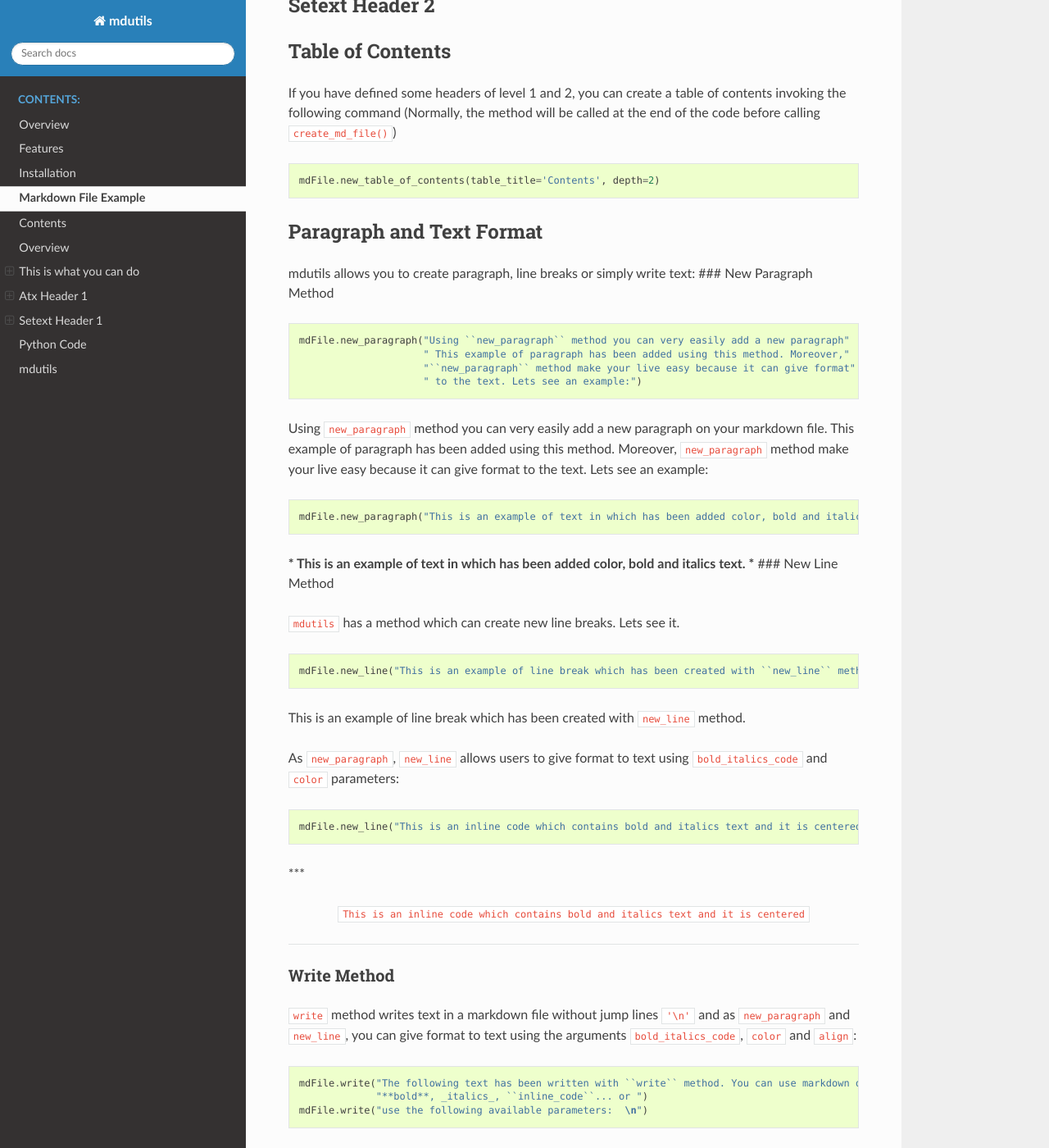
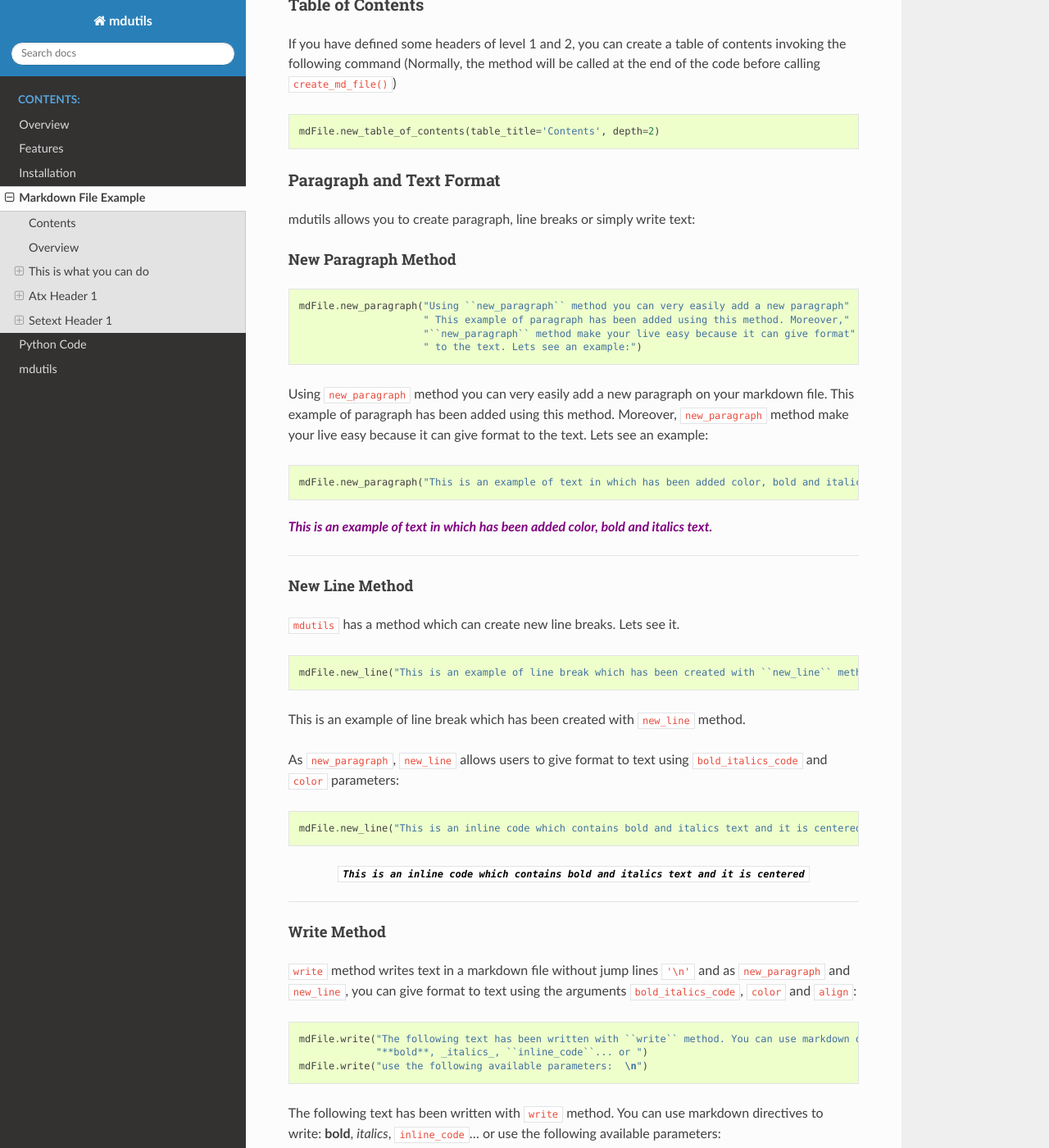
Before and after one commit to didix21/mdutils, a Sphinx documentation site: the page built from doc/source/examples/Example_Markdown.rst, in a window 1280 px wide and 1400 px high, scrolled down 1734 px. Shown: the whole window at 82% size. Built offline with Sphinx 7.4.7 and the Read the Docs theme 2.0.0, drawn with Linux system fonts in a browser that asks for light colours; some of the changed text lies outside the part shown.

Commit message:
Adapted some markdown directives to rst directives.

```diff
--- a/doc/source/examples/Example_Markdown.rst
+++ b/doc/source/examples/Example_Markdown.rst
@@ -1,3 +1,4 @@
+=====================
 Markdown File Example
 =====================
 
@@ -106,7 +107,10 @@ Paragraph and Text Format
 -------------------------
 
 mdutils allows you to create paragraph, line breaks or simply write
-text: ### New Paragraph Method
+text:
+
+New Paragraph Method
+~~~~~~~~~~~~~~~~~~~~
 
 .. code:: python
 
@@ -124,8 +128,22 @@ because it can give format to the text. Lets see an example:
 
     mdFile.new_paragraph("This is an example of text in which has been added color, bold and italics text.", bold_italics_code='bi', color='purple')
 
-*** This is an example of text in which has been added color, bold and
-italics text. *** ### New Line Method
+.. raw:: html
+
+    <font color="purple"><b><i>
+
+    This is an example of text in which has been added color, bold and
+    italics text.
+
+.. raw:: html
+
+    </b></i></font>
+
+
+--------------
+
+New Line Method
+~~~~~~~~~~~~~~~
 
 ``mdutils`` has a method which can create new line breaks. Lets see it.
 
@@ -143,17 +161,16 @@ using ``bold_italics_code`` and ``color`` parameters:
 
     mdFile.new_line("This is an inline code which contains bold and italics text and it is centered", bold_italics_code='cib', align='center')
 
-\**\*
 
 .. raw:: html
 
-   <center>
+   <center><b><i><code>
 
-``This is an inline code which contains bold and italics text and it is centered``
+    This is an inline code which contains bold and italics text and it is centered
 
 .. raw:: html
 
-   </center>
+   </code></i></b></center>
 
 --------------
 
@@ -184,14 +201,33 @@ use the following available parameters:
     mdFile.write('  \n')
     mdFile.write('Align Text to center', align='center')
 
-***``bold_italics_code``***
- Text color
+.. raw:: html
+
+    <b><i><code>
+
+    bold_italics_code
+
+.. raw:: html
+
+    </code></i></b><br/>
+
+
+.. raw:: html
+
+    <font color="green">
+
+    Text color
+
+.. raw:: html
+
+    </font>
+
 
 .. raw:: html
 
    <center>
 
-Align Text to center
+    Align Text to center
 
 .. raw:: html
 
```
